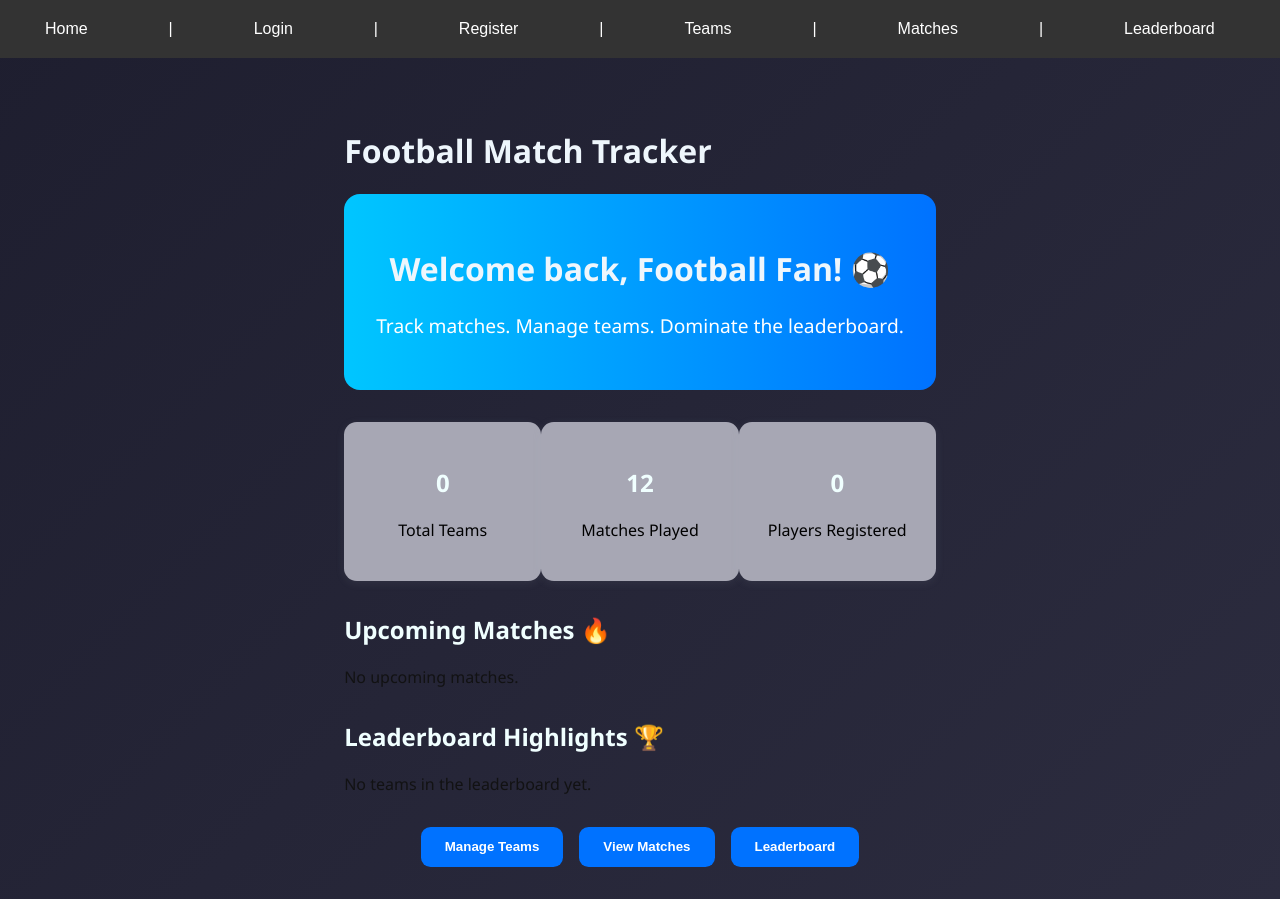
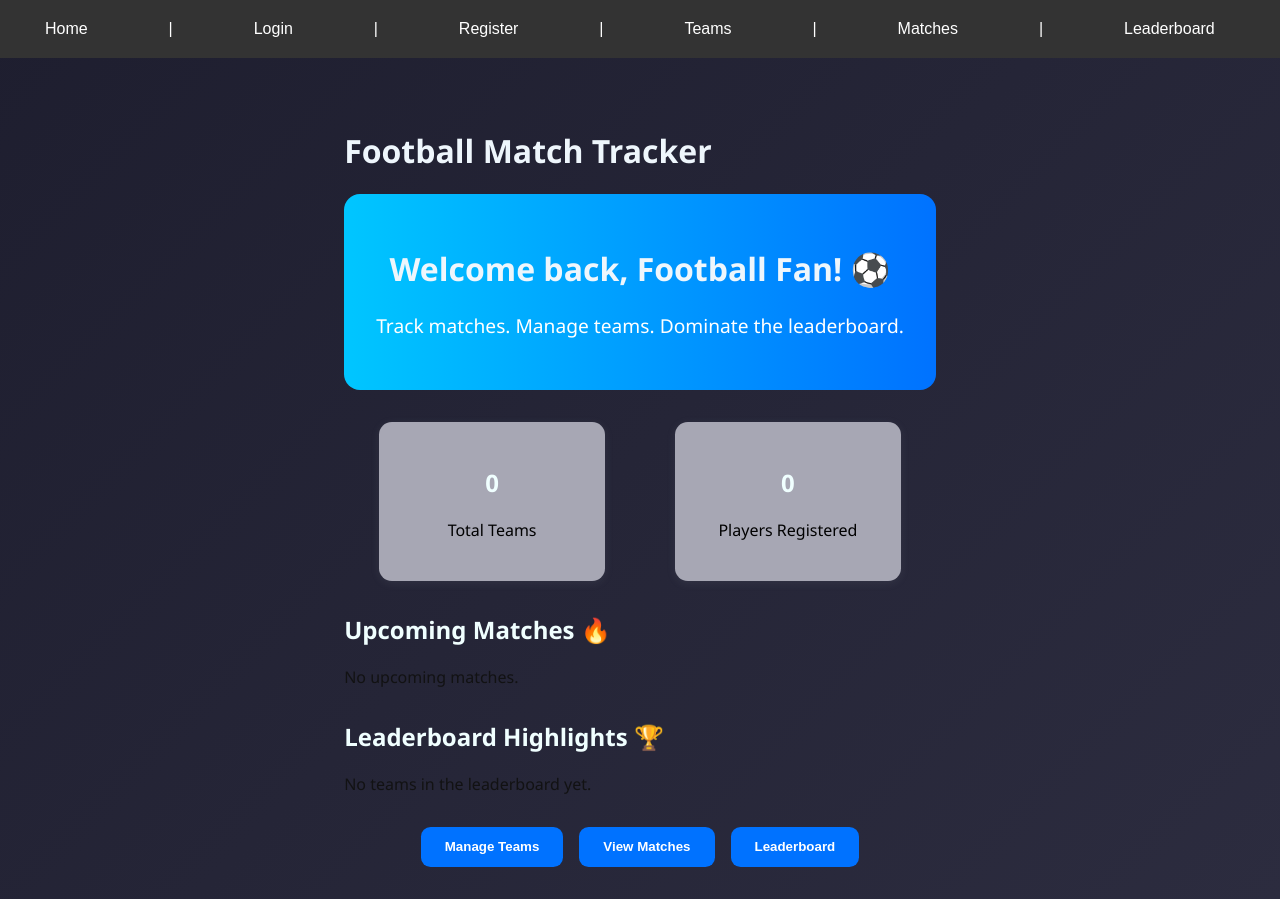
Before and after one commit to digne23/football-match-tracker-frontend, a React (Vite) app: page / in a window 1280 px wide. Built offline with nearby package versions, Linux system fonts and the light colour scheme.

Commit message:
committed

```diff
--- a/src/pages/Home.jsx
+++ b/src/pages/Home.jsx
@@ -102,10 +102,10 @@ export default function Home() {
           <h2>{totalTeams}</h2>
           <p>Total Teams</p>
         </div>
-        <div className="stat-card">
+        {/*<div className="stat-card">
           <h2>12</h2>
           <p>Matches Played </p>
-        </div>
+        </div>*/}
         <div className="stat-card">
           <h2>{totalPlayers}</h2>
           <p>Players Registered</p>
```
